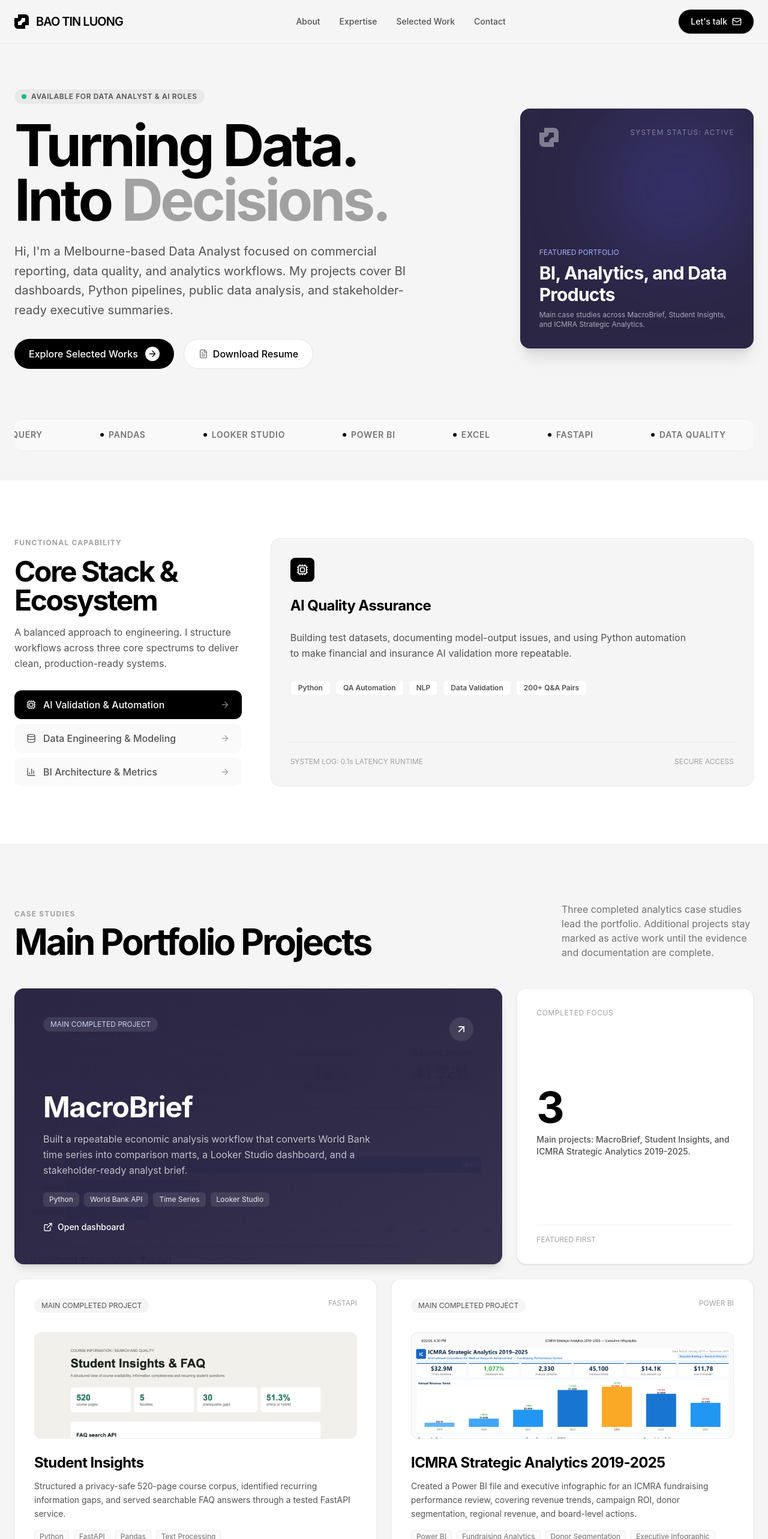
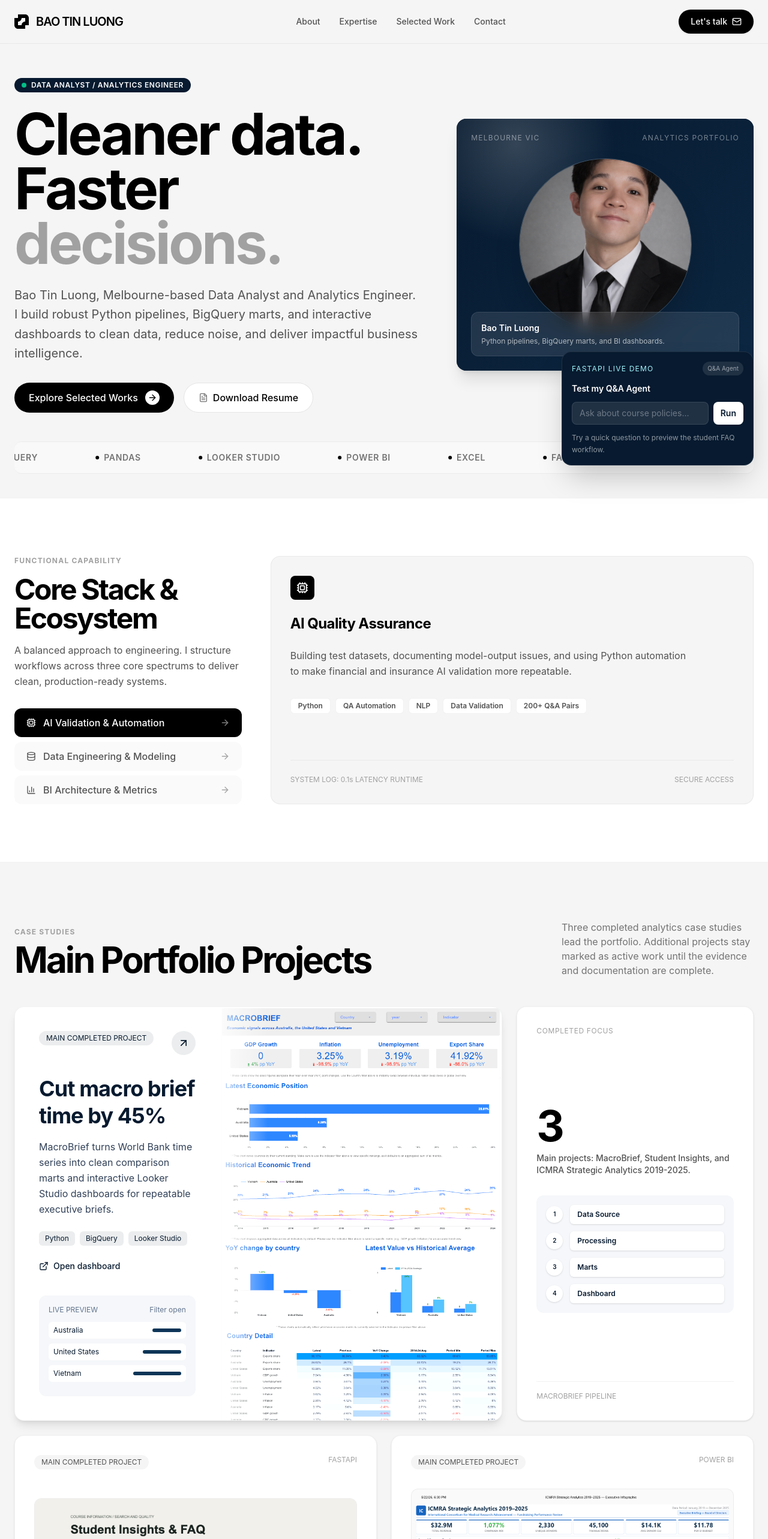
Before and after one commit to Finn043/tin-luong-portfolio, a React (Vite) app: page / in a window 1280 px wide. Shown: the top 2566 px of the page at 60% size. Built offline with nearby package versions, Linux system fonts and the light colour scheme.

Commit message:
Update portfolio project presentation

```diff
--- a/src/App.tsx
+++ b/src/App.tsx
@@ -18,6 +18,7 @@ const LogoIcon: React.FC<{ className?: string }> = ({ className = "w-6 h-6" }) =
 
 export default function PremiumPortfolio() {
   const [activeTab, setActiveTab] = useState<'ai' | 'data' | 'bi'>('ai');
+  const [demoQuestion, setDemoQuestion] = useState('');
 
   return (
     <div className="flex flex-col bg-[#F5F5F5] min-h-screen text-black antialiased selection:bg-black selection:text-white">
@@ -66,21 +67,21 @@ export default function PremiumPortfolio() {
       </nav>
 
       {/* ================= HERO SECTION ================= */}
-      <section className="min-h-screen pt-28 pb-12 px-6 flex flex-col justify-between max-w-[88rem] mx-auto w-full">
-        <div className="grid grid-cols-1 lg:grid-cols-12 gap-8 items-center my-auto">
+      <section className="pt-24 pb-10 px-6 max-w-[88rem] mx-auto w-full">
+        <div className="mt-8 grid grid-cols-1 lg:grid-cols-12 gap-8 items-center">
 
           {/* Main Hook Headline */}
-          <div className="lg:col-span-8 space-y-6">
-            <div className="inline-flex items-center gap-2 bg-black/5 px-3 py-1 rounded-full text-xs font-semibold uppercase tracking-wider text-neutral-600">
-              <span className="w-2 h-2 rounded-full bg-emerald-500 animate-pulse" />
-              Available for Data Analyst & AI roles
+          <div className="lg:col-span-7 space-y-6">
+            <div className="inline-flex items-center gap-2 bg-[#071A2F] px-3 py-1 rounded-full text-xs font-semibold uppercase tracking-wider text-white">
+              <span className="w-2 h-2 rounded-full bg-emerald-400 animate-pulse" />
+              DATA ANALYST / ANALYTICS ENGINEER
             </div>
-            <h1 className="text-5xl sm:text-7xl lg:text-8xl font-bold tracking-tighter leading-[0.95]" style={{ letterSpacing: '-0.05em' }}>
-              Turning Data.<br />
-              Into <span className="text-neutral-400">Decisions.</span>
+            <h1 className="text-5xl sm:text-7xl lg:text-8xl font-bold tracking-tighter leading-[0.95]" style={{ letterSpacing: '-0.04em' }}>
+              Cleaner data.<br />
+              Faster <span className="text-neutral-400">decisions.</span>
             </h1>
             <p className="text-lg sm:text-xl text-neutral-600 max-w-2xl font-normal leading-relaxed">
-              Hi, I'm a Melbourne-based Data Analyst focused on commercial reporting, data quality, and analytics workflows. My projects cover BI dashboards, Python pipelines, public data analysis, and stakeholder-ready executive summaries.
+              Bao Tin Luong, Melbourne-based Data Analyst and Analytics Engineer. I build robust Python pipelines, BigQuery marts, and interactive dashboards to clean data, reduce noise, and deliver impactful business intelligence.
             </p>
             <div className="flex flex-wrap gap-4 pt-2">
               <a href="#projects" className="bg-black text-white px-6 py-3 rounded-full font-medium inline-flex items-center gap-3 group hover:bg-neutral-800 transition-all">
@@ -96,20 +97,22 @@ export default function PremiumPortfolio() {
             </div>
           </div>
 
-          {/* FinTech Aesthetic Visual Column */}
-          <div className="lg:col-span-4 relative hidden lg:block">
-            <div className="w-full h-[400px] bg-[#2B2644] rounded-2xl p-8 flex flex-col justify-between shadow-xl text-white overflow-hidden relative">
-              <div className="absolute top-0 right-0 w-64 h-64 bg-indigo-500/20 rounded-full blur-3xl" />
-              <div className="flex justify-between items-start relative z-10">
-                <LogoIcon className="w-8 h-8 opacity-40 text-white" />
-                <span className="text-xs uppercase tracking-widest font-mono text-white/40">SYSTEM STATUS: ACTIVE</span>
+          {/* Portrait Visual Column */}
+          <div className="lg:col-span-5 relative">
+            <div className="relative h-[420px] overflow-hidden rounded-2xl bg-[#071A2F] shadow-xl">
+              <div className="absolute inset-0 bg-[radial-gradient(circle_at_20%_10%,rgba(255,255,255,0.18),transparent_30%),linear-gradient(135deg,#071A2F,#0C2742)]" />
+              <div className="absolute inset-x-6 top-6 flex items-center justify-between text-xs font-mono uppercase tracking-widest text-white/45">
+                <span>Melbourne VIC</span>
+                <span>Analytics Portfolio</span>
               </div>
-              <div className="space-y-2 relative z-10">
-                <div className="text-xs font-mono text-indigo-300">FEATURED PORTFOLIO</div>
-                <div className="text-3xl font-bold tracking-tight">BI, Analytics, and Data Products</div>
-                <p className="text-white/60 text-xs font-normal">
-                  Main case studies across MacroBrief, Student Insights, and ICMRA Strategic Analytics.
-                </p>
+              <img
+                src="/profile-large.png"
+                alt="Bao Tin Luong professional portrait"
+                className="absolute left-1/2 top-1/2 h-72 w-72 -translate-x-1/2 -translate-y-1/2 rounded-full border border-white/20 object-cover object-[50%_40%] shadow-2xl"
+              />
+              <div className="absolute inset-x-6 bottom-6 rounded-xl border border-white/10 bg-white/10 p-4 text-white backdrop-blur-md">
+                <div className="text-sm font-semibold">Bao Tin Luong</div>
+                <div className="mt-1 text-xs text-white/65">Python pipelines, BigQuery marts, and BI dashboards.</div>
               </div>
             </div>
           </div>
@@ -248,53 +251,79 @@ export default function PremiumPortfolio() {
         <div className="grid grid-cols-1 md:grid-cols-12 gap-6">
 
           {/* Main Hero Project Card - Spans 8 columns */}
-          <div className="md:col-span-8 bg-[#2B2644] text-white rounded-2xl p-8 md:p-12 flex flex-col justify-between shadow-lg relative overflow-hidden group min-h-[460px]">
-            <img
-              src="/macrobrief-looker-dashboard.png"
-              alt="MacroBrief Looker Studio dashboard preview"
-              className="absolute inset-0 h-full w-full object-cover object-top opacity-20 transition-transform duration-700 group-hover:scale-[1.03]"
-            />
-            <div className="absolute inset-0 bg-gradient-to-br from-[#2B2644] via-[#2B2644]/90 to-[#2B2644]/70" />
-            <div className="flex justify-between items-start relative z-10">
-              <span className="text-xs font-mono px-3 py-1 bg-white/10 rounded-full backdrop-blur-md text-indigo-200">MAIN COMPLETED PROJECT</span>
-              <a href="https://github.com/Finn043/macrobrief" target="_blank" rel="noreferrer" className="w-10 h-10 rounded-full bg-white/10 flex items-center justify-center hover:bg-white hover:text-black transition-all text-white" aria-label="Open MacroBrief GitHub project">
+          <div className="md:col-span-8 grid min-h-[520px] overflow-hidden rounded-2xl border border-black/5 bg-white text-[#071A2F] shadow-lg lg:grid-cols-[0.42fr_0.58fr]">
+            <div className="flex flex-col justify-between gap-8 p-8 md:p-10">
+              <div className="flex items-start justify-between gap-4">
+                <span className="text-xs font-mono px-3 py-1 bg-[#071A2F]/8 rounded-full text-[#071A2F]">MAIN COMPLETED PROJECT</span>
+                <a href="https://github.com/Finn043/macrobrief" target="_blank" rel="noreferrer" className="w-10 h-10 shrink-0 rounded-full bg-[#071A2F]/8 flex items-center justify-center hover:bg-[#071A2F] hover:text-white transition-all text-[#071A2F]" aria-label="Open MacroBrief GitHub project">
                   <ArrowUpRight className="w-5 h-5" />
                 </a>
               </div>
 
-            <div className="space-y-4 relative z-10 mt-20">
-              <h3 className="text-3xl md:text-5xl font-bold tracking-tight">MacroBrief</h3>
-              <p className="text-white/70 max-w-xl text-base font-normal leading-relaxed">
-                Built a repeatable economic analysis workflow that converts World Bank time series into comparison marts, a Looker Studio dashboard, and a stakeholder-ready analyst brief.
+              <div className="space-y-4">
+                <h3 className="text-3xl lg:text-4xl font-bold tracking-tight leading-tight">Cut macro brief time by 45%</h3>
+                <p className="text-slate-700 text-base font-normal leading-relaxed">
+                  MacroBrief turns World Bank time series into clean comparison marts and interactive Looker Studio dashboards for repeatable executive briefs.
                 </p>
                 <div className="flex flex-wrap gap-2 pt-2">
-                {['Python', 'World Bank API', 'Time Series', 'Looker Studio'].map((t) => (
-                  <span key={t} className="bg-white/10 text-white/90 text-xs font-mono px-2.5 py-1 rounded-md">{t}</span>
+                  {['Python', 'BigQuery', 'Looker Studio'].map((t) => (
+                    <span key={t} className="bg-[#071A2F]/8 text-[#071A2F] text-xs font-mono px-2.5 py-1 rounded-md">{t}</span>
                   ))}
                 </div>
                 <a
                   href="https://datastudio.google.com/reporting/91b52781-28ab-4d0d-aa12-716720592161"
                   target="_blank"
                   rel="noreferrer"
-                className="inline-flex items-center gap-2 text-sm font-medium text-white hover:text-indigo-200 transition-colors pt-2"
+                  className="inline-flex items-center gap-2 text-sm font-medium text-[#071A2F] hover:text-blue-700 transition-colors pt-2"
                 >
                   <ExternalLink className="w-4 h-4" />
                   <span>Open dashboard</span>
                 </a>
               </div>
+
+              <div className="rounded-xl bg-[#F5F7FA] p-4">
+                <div className="mb-3 flex items-center justify-between text-xs font-mono text-slate-500">
+                  <span>LIVE PREVIEW</span>
+                  <span>Filter open</span>
+                </div>
+                {['Australia', 'United States', 'Vietnam'].map((country, idx) => (
+                  <div key={country} className="mb-2 flex items-center justify-between rounded-md bg-white px-2 py-1.5 text-xs">
+                    <span>{country}</span>
+                    <span className={`h-1.5 rounded-full bg-[#0D3557] transition-all duration-700 hover:w-24 ${idx === 0 ? 'w-12' : idx === 1 ? 'w-16' : 'w-20'}`} />
+                  </div>
+                ))}
+              </div>
+            </div>
+
+            <div className="relative min-h-[360px] overflow-hidden bg-[#EAF1F8] lg:min-h-full">
+              <img
+                src="/macrobrief.png"
+                alt="MacroBrief dashboard with filters and economic trend charts"
+                className="h-full w-full object-cover object-top contrast-125 saturate-110"
+              />
+              <div className="pointer-events-none absolute inset-y-0 left-0 hidden w-20 bg-gradient-to-r from-white/80 to-transparent lg:block" />
+            </div>
           </div>
 
           {/* Metric Insight Card - Spans 4 columns */}
-          <div className="md:col-span-4 bg-white border border-black/5 rounded-2xl p-8 flex flex-col justify-between shadow-sm">
+          <div className="md:col-span-4 min-h-[520px] bg-white border border-black/5 rounded-2xl p-8 flex flex-col justify-between shadow-sm">
             <div className="text-xs font-mono text-neutral-400 uppercase tracking-wider">Completed Focus</div>
             <div className="space-y-2 my-auto">
               <div className="text-6xl md:text-7xl font-bold tracking-tighter text-black">3</div>
               <p className="text-sm text-neutral-600 font-medium">
                 Main projects: MacroBrief, Student Insights, and ICMRA Strategic Analytics 2019-2025.
               </p>
+              <div className="mt-8 space-y-3 rounded-xl bg-[#F5F7FA] p-4">
+                {['Data Source', 'Processing', 'Marts', 'Dashboard'].map((step, idx) => (
+                  <div key={step} className="flex items-center gap-3 text-xs font-semibold text-[#071A2F]">
+                    <span className="flex h-7 w-7 items-center justify-center rounded-full bg-white text-[10px] shadow-sm">{idx + 1}</span>
+                    <span className="flex-1 rounded-md bg-white px-3 py-2 shadow-sm">{step}</span>
+                  </div>
+                ))}
+              </div>
             </div>
             <div className="border-t border-black/5 pt-4 text-xs font-mono text-neutral-400">
-              FEATURED FIRST
+              MACROBRIEF PIPELINE
             </div>
           </div>
 
@@ -318,9 +347,9 @@ export default function PremiumPortfolio() {
               />
             </a>
             <div className="space-y-3 mt-6">
-              <h4 className="text-2xl font-bold tracking-tight">Student Insights</h4>
+              <h4 className="text-2xl font-bold tracking-tight">FastAPI Q&A over a 520-page education corpus</h4>
               <p className="text-sm text-neutral-600 leading-relaxed">
-                Structured a privacy-safe 520-page course corpus, identified recurring information gaps, and served searchable FAQ answers through a tested FastAPI service.
+                Structured a privacy-safe course corpus, identified recurring information gaps, and served searchable FAQ answers through a tested FastAPI service for faster student-support responses.
               </p>
               <div className="flex flex-wrap gap-2 pt-1">
                 {['Python', 'FastAPI', 'Pandas', 'Text Processing'].map((t) => (
@@ -359,7 +388,7 @@ export default function PremiumPortfolio() {
               />
             </a>
             <div className="space-y-3 mt-6">
-              <h4 className="text-2xl font-bold tracking-tight">ICMRA Strategic Analytics 2019-2025</h4>
+              <h4 className="text-2xl font-bold tracking-tight">Board-ready fundraising analytics for 2019-2025</h4>
               <p className="text-sm text-neutral-600 leading-relaxed">
                 Created a Power BI file and executive infographic for an ICMRA fundraising performance review, covering revenue trends, campaign ROI, donor segmentation, regional revenue, and board-level actions.
               </p>
@@ -383,13 +412,13 @@ export default function PremiumPortfolio() {
           {/* In-progress Project 1 - Spans 6 columns */}
           <div className="md:col-span-6 bg-white/70 border border-dashed border-black/10 rounded-2xl p-8 flex flex-col justify-between shadow-sm min-h-[280px]">
             <div className="flex justify-between items-start">
-              <span className="text-xs font-mono px-3 py-1 bg-neutral-100 text-neutral-500 rounded-full">IN PROGRESS</span>
-              <span className="text-xs font-mono text-neutral-400">NOT COMPLETE</span>
+              <span className="text-xs font-mono px-3 py-1 bg-neutral-100 text-neutral-500 rounded-full">ACTIVE WORK</span>
+              <span className="text-xs font-mono text-neutral-400">BETA</span>
             </div>
             <div className="space-y-3 mt-12">
               <h4 className="text-2xl font-bold tracking-tight text-neutral-700">Automated ETL Analytics</h4>
               <p className="text-sm text-neutral-600 leading-relaxed">
-                BigQuery data pipeline and dashboard work are still being finalized, so this project is listed as active work rather than a completed case study.
+                BigQuery data pipeline and dashboard work are being refined with final QA evidence before being promoted to a completed case study.
               </p>
               <div className="flex flex-wrap gap-2 pt-1">
                 {['BigQuery', 'SQL Marts', 'Looker Studio Pending', 'Pipeline QA'].map((t) => (
@@ -402,13 +431,13 @@ export default function PremiumPortfolio() {
           {/* In-progress Project 2 - Spans 6 columns */}
           <div className="md:col-span-6 bg-white/70 border border-dashed border-black/10 rounded-2xl p-8 flex flex-col justify-between shadow-sm min-h-[280px]">
             <div className="flex justify-between items-start">
-              <span className="text-xs font-mono px-3 py-1 bg-neutral-100 text-neutral-500 rounded-full">IN PROGRESS</span>
-              <span className="text-xs font-mono text-neutral-400">NOT COMPLETE</span>
+              <span className="text-xs font-mono px-3 py-1 bg-neutral-100 text-neutral-500 rounded-full">ACTIVE WORK</span>
+              <span className="text-xs font-mono text-neutral-400">BETA</span>
             </div>
             <div className="space-y-3 mt-12">
               <h4 className="text-2xl font-bold tracking-tight text-neutral-700">Retail Electronics Analytics</h4>
               <p className="text-sm text-neutral-600 leading-relaxed">
-                Amazon review analytics pipeline is still being refined for final dashboard evidence and project documentation.
+                Amazon review analytics pipeline is being refined for final dashboard evidence and project documentation.
               </p>
               <div className="flex flex-wrap gap-2 pt-1">
                 {['Python', 'JSONL Streaming', 'Data Marts', 'Dashboard Pending'].map((t) => (
@@ -421,19 +450,49 @@ export default function PremiumPortfolio() {
         </div>
       </section>
 
+      <aside className="fixed bottom-6 right-6 z-40 hidden w-80 rounded-2xl border border-white/10 bg-[#071A2F] p-4 text-white shadow-2xl lg:block">
+        <div className="mb-3 flex items-center justify-between">
+          <div className="text-xs font-mono uppercase tracking-widest text-cyan-200">FastAPI Live Demo</div>
+          <span className="rounded-full bg-white/10 px-2 py-1 text-[10px] font-mono text-white/55">Q&A Agent</span>
+        </div>
+        <label htmlFor="qa-demo" className="block text-sm font-semibold">Test my Q&A Agent</label>
+        <div className="mt-3 flex gap-2">
+          <input
+            id="qa-demo"
+            value={demoQuestion}
+            onChange={(event) => setDemoQuestion(event.target.value)}
+            placeholder="Ask about course policies..."
+            className="min-w-0 flex-1 rounded-lg border border-white/10 bg-white/10 px-3 py-2 text-sm text-white placeholder:text-white/35 outline-none focus:border-cyan-200"
+          />
+          <button
+            type="button"
+            className="rounded-lg bg-white px-3 py-2 text-sm font-semibold text-[#071A2F] transition-colors hover:bg-cyan-50"
+          >
+            Run
+          </button>
+        </div>
+        <p className="mt-3 text-xs leading-relaxed text-white/55">
+          {demoQuestion ? 'Demo response ready: the agent searches indexed FAQ content and returns a cited summary.' : 'Try a quick question to preview the student FAQ workflow.'}
+        </p>
+      </aside>
+
       {/* ================= FOOTER / CONTACT AREA ================= */}
       <footer id="contact" className="bg-black text-white px-6 pt-24 pb-12 w-full mt-auto">
         <div className="max-w-[88rem] mx-auto space-y-16">
 
           <div className="grid grid-cols-1 lg:grid-cols-2 gap-12 border-b border-white/10 pb-16">
             <div className="space-y-4">
-              <h2 className="text-4xl md:text-6xl font-bold tracking-tighter">Let's coordinate an executive sync.</h2>
+              <h2 className="text-4xl md:text-6xl font-bold tracking-tighter">Let's talk about the data work you need.</h2>
               <p className="text-white/60 text-base max-w-md font-normal">
-                Looking for a dedicated analyst or AI specialist to clean up technical operational risks? Let's drop a secure note.
+                Looking for a data analyst or analytics engineer who can clean messy data, build reliable pipelines, and ship dashboards people actually use? Send me a note.
               </p>
               <div className="flex items-center gap-4 pt-2">
-                <a href="#" className="text-white/40 hover:text-white transition-colors text-xs font-mono">GH</a>
-                <a href="#" className="text-white/40 hover:text-white transition-colors text-xs font-mono">IN</a>
+                <a href="https://github.com/Finn043" target="_blank" rel="noreferrer" className="text-white/50 hover:text-white transition-colors text-xs font-mono" aria-label="Open GitHub profile">
+                  GH
+                </a>
+                <a href="https://www.linkedin.com/in/tin-luong-8a0908259/" target="_blank" rel="noreferrer" className="text-white/50 hover:text-white transition-colors text-xs font-mono" aria-label="Open LinkedIn profile">
+                  IN
+                </a>
               </div>
             </div>
 
@@ -441,8 +500,8 @@ export default function PremiumPortfolio() {
               <div className="text-sm font-mono text-indigo-300">DIRECT ENQUIRY ROUTE</div>
               <div className="space-y-1">
                 <div className="text-xs text-white/40 font-medium uppercase">Direct Corporate Email</div>
-                <a href="mailto:hello@baotin.dev" className="text-xl md:text-2xl font-bold text-white hover:underline block break-all tracking-tight">
-                  hello@baotin.dev
+                <a href="mailto:tin.bao.luong@gmail.com" className="text-xl md:text-2xl font-bold text-white hover:underline block break-all tracking-tight">
+                  tin.bao.luong@gmail.com
                 </a>
               </div>
               <div className="space-y-1">
--- a/src/index.css
+++ b/src/index.css
@@ -1,7 +1,7 @@
 @import "tailwindcss";
 
 html, body, * {
-  font-family: 'Inter', -apple-system, BlinkMacSystemFont, 'Segoe UI', Roboto, sans-serif;
+  font-family: -apple-system, BlinkMacSystemFont, 'Segoe UI', sans-serif;
 }
 
 body {
```
Also changed, not shown: public/macrobrief.png (added), public/profile-large.png (added). Lines whose indentation alone changed are shown as unchanged.
